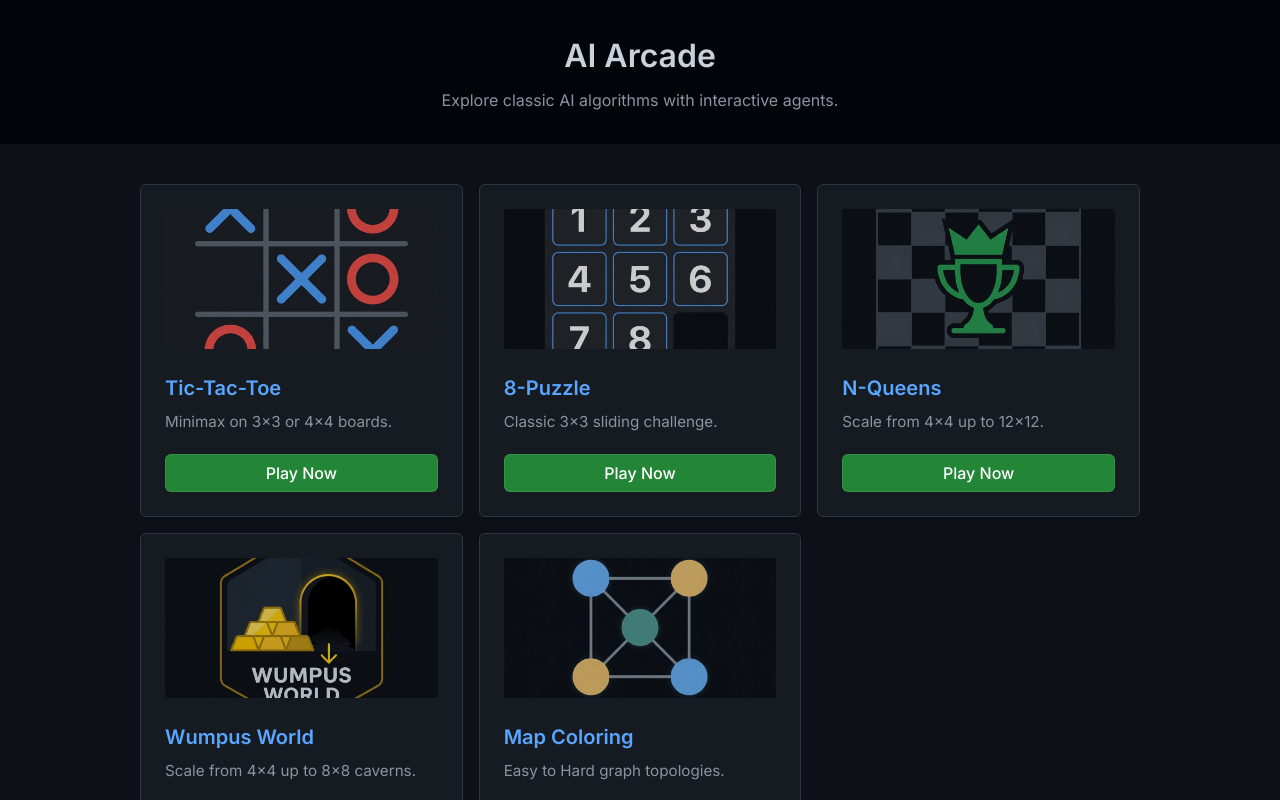
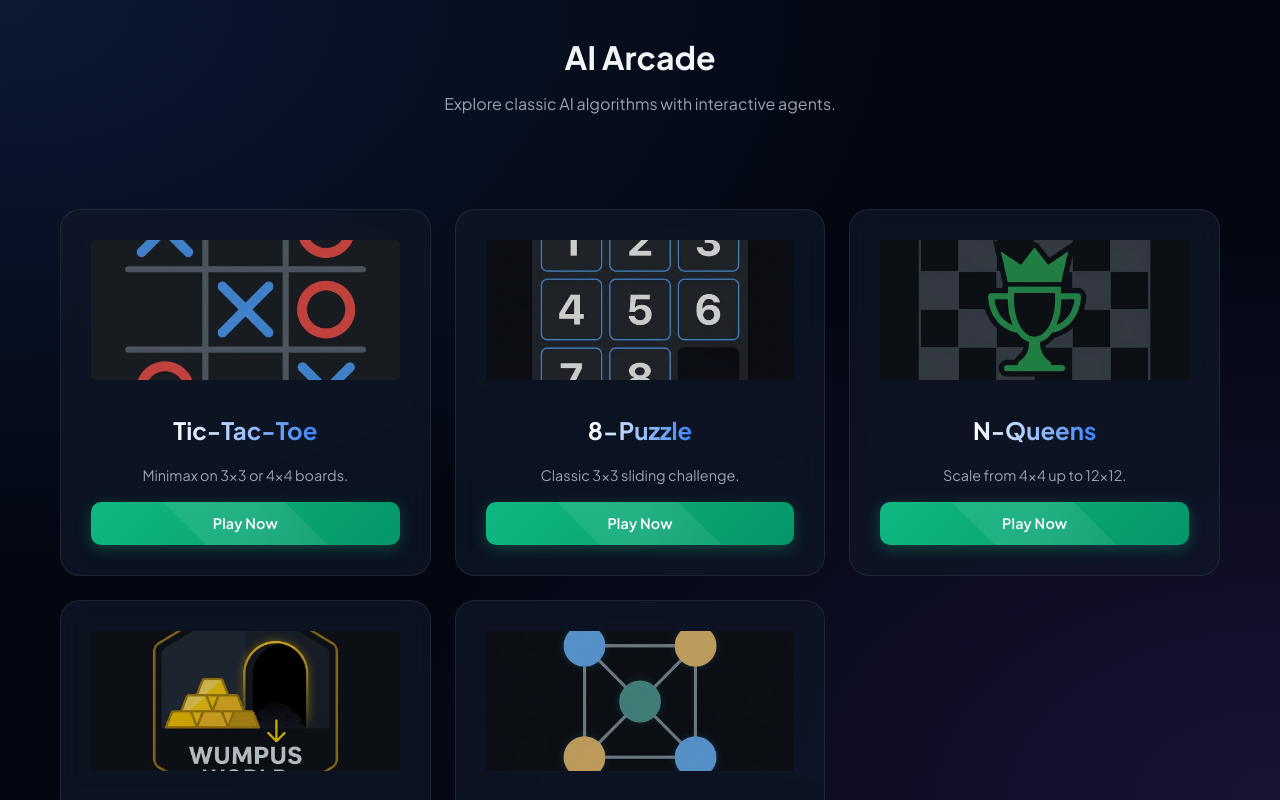
Before and after one commit to NamanRai64/Board-Games, a React (Vite) app in the folder ai-games/: page / in a window 1280 px wide. Shown: the top 800 px of the page. Built offline with nearby package versions, Linux system fonts and the light colour scheme.

Commit message:
glossy UI

```diff
--- a/ai-games/src/components.jsx
+++ b/ai-games/src/components.jsx
@@ -17,9 +17,38 @@ export function StatusBanner({ status, message }) {
   if (status === 'thinking') typeClass = 'thinking';
 
   return (
-    <div className={`glass-panel status-banner ${typeClass}`} style={{ textAlign: 'left', marginBottom: '20px', fontWeight: '600', padding: '12px 16px', display: 'flex', alignItems: 'center' }}>
-      {status === 'thinking' ? <BrainCircuit size={18} className="spin" style={{ marginRight: '10px' }} /> : null}
-      <span>{message}</span>
+    <div className={`glass-panel status-banner ${typeClass}`} style={{
+      textAlign: 'left',
+      marginBottom: '20px',
+      fontWeight: '600',
+      padding: '16px 20px',
+      display: 'flex',
+      alignItems: 'center',
+      borderLeftWidth: '6px',
+      gap: '12px'
+    }}>
+      {status === 'thinking' ? <BrainCircuit size={20} className="spin" style={{ color: 'var(--color-warning)' }} /> : null}
+      <span style={{ fontSize: '1rem', letterSpacing: '0.01em' }}>{message}</span>
+    </div>
+  );
+}
+
+export function SessionStats({ stats }) {
+  if (!stats) return null;
+  return (
+    <div className="glass-panel" style={{ padding: '12px 20px', marginBottom: '24px', display: 'flex', justifyContent: 'center', gap: '32px' }}>
+      <div style={{ textAlign: 'center' }}>
+        <div style={{ color: 'var(--color-text-muted)', fontSize: '0.75rem', textTransform: 'uppercase', marginBottom: '4px' }}>Wins</div>
+        <div style={{ color: 'var(--color-primary)', fontSize: '1.25rem', fontWeight: '700' }}>{stats.wins}</div>
+      </div>
+      <div style={{ textAlign: 'center' }}>
+        <div style={{ color: 'var(--color-text-muted)', fontSize: '0.75rem', textTransform: 'uppercase', marginBottom: '4px' }}>Losses</div>
+        <div style={{ color: 'var(--color-alert)', fontSize: '1.25rem', fontWeight: '700' }}>{stats.losses}</div>
+      </div>
+      <div style={{ textAlign: 'center' }}>
+        <div style={{ color: 'var(--color-text-muted)', fontSize: '0.75rem', textTransform: 'uppercase', marginBottom: '4px' }}>Draws</div>
+        <div style={{ color: 'var(--color-link)', fontSize: '1.25rem', fontWeight: '700' }}>{stats.draws}</div>
+      </div>
     </div>
   );
 }
@@ -50,46 +79,65 @@ export function AgentLogPanel({ moveResults, onStep, onAutoSolve, isAuto, title
   const showControls = onStep && onAutoSolve;
 
   return (
-    <div className="glass-panel" style={{ marginTop: '24px', backgroundColor: 'var(--color-bg)' }}>
-      <h3 style={{ display: 'flex', alignItems: 'center', gap: '8px', color: 'var(--color-text-main)', marginBottom: '16px', fontSize: '1rem' }}>
-        <Bot size={18} /> {title}
-      </h3>
+    <div className="glass-panel" style={{ marginTop: '32px' }}>
+      <div style={{ display: 'flex', justifyContent: 'space-between', alignItems: 'center', marginBottom: '20px' }}>
+        <h3 style={{ display: 'flex', alignItems: 'center', gap: '10px', color: 'var(--color-text-main)', fontSize: '1rem', margin: 0 }}>
+          <Bot size={20} className={isAuto === 'pva' ? 'spin' : ''} />
+          {title}
+        </h3>
+        {isAuto === 'pva' && <span className="mono" style={{ color: 'var(--color-link)', fontSize: '0.7rem', padding: '2px 8px', background: 'rgba(59, 130, 246, 0.1)', borderRadius: '10px' }}>LIVE_THINKING</span>}
+      </div>
 
       {showControls && !isAuto.toString().includes('pva') && (
-        <div style={{ display: 'flex', gap: '8px', marginBottom: '16px' }}>
+        <div style={{ display: 'flex', gap: '10px', marginBottom: '20px' }}>
           <button className="btn" onClick={onStep} disabled={isAuto} title="Calculate and take 1 move">
-            <Play size={14} /> Step
+            <Play size={16} /> Step
           </button>
           <button className="btn btn-primary" onClick={onAutoSolve} disabled={isAuto}>
-            <FastForward size={14} /> Auto-Solve
+            <FastForward size={16} /> Auto-Solve
           </button>
         </div>
       )}
 
-      {isAuto === 'pva' && (
-        <div style={{ color: 'var(--color-link)', marginBottom: '16px', fontSize: '0.85rem', display: 'flex', alignItems: 'center', gap: '6px' }}>
-          <BrainCircuit size={14} className="spin" /> Agent is playing...
-        </div>
-      )}
-
-      <div style={{ background: '#010409', padding: '12px', border: '1px solid var(--color-panel-border)', borderRadius: '6px', maxHeight: '180px', overflowY: 'auto' }}>
-        <div style={{ color: 'var(--color-text-muted)', marginBottom: '8px', fontSize: '0.75rem', fontWeight: '600' }}>LATEST AI LOG</div>
+      <div style={{
+        background: 'rgba(0,0,0,0.4)',
+        padding: '16px',
+        border: '1px solid var(--color-border)',
+        borderRadius: '12px',
+        maxHeight: '220px',
+        overflowY: 'auto'
+      }}>
+        <div style={{ color: 'var(--color-text-muted)', marginBottom: '12px', fontSize: '0.7rem', fontWeight: '700', letterSpacing: '0.05em' }}>AI DECISION MATRIX</div>
         {moveResults.sorted && moveResults.sorted.map((m, idx) => {
           const mStr = JSON.stringify(m.move);
           const chosenStr = JSON.stringify(moveResults.chosen?.move);
           const isChosen = mStr === chosenStr;
 
-          let color = 'var(--color-text-muted)';
+          let color = 'rgba(255,255,255,0.4)';
           let fontWeight = '400';
+          let background = 'transparent';
           if (isChosen) {
-            color = 'var(--color-primary)';
+            color = '#fff';
             fontWeight = '600';
+            background = 'rgba(16, 185, 129, 0.1)';
           }
 
           return (
-            <div key={idx} style={{ color, fontWeight, display: 'flex', justifyContent: 'space-between', padding: '4px 0', fontFamily: 'var(--mono)', fontSize: '0.8rem', borderBottom: '1px solid #1c2128' }}>
-              <span>{isChosen ? '→ ' : '  '}Move: {mStr}</span>
-              <span>Score: {m.score}</span>
+            <div key={idx} style={{
+              color,
+              fontWeight,
+              display: 'flex',
+              justifyContent: 'space-between',
+              padding: '6px 10px',
+              fontFamily: 'var(--mono)',
+              fontSize: '0.8rem',
+              borderRadius: '6px',
+              marginBottom: '2px',
+              backgroundColor: background,
+              border: isChosen ? '1px solid rgba(16, 185, 129, 0.2)' : '1px solid transparent'
+            }}>
+              <span>{isChosen ? '→ ' : '  '}{mStr}</span>
+              <span>{m.score.toFixed(2)}</span>
             </div>
           );
         })}
--- a/ai-games/src/index.css
+++ b/ai-games/src/index.css
@@ -1,19 +1,23 @@
-@import url('https://fonts.googleapis.com/css2?family=Inter:wght@400;500;600;700&family=JetBrains+Mono:wght@400;700&display=swap');
+@import url('https://fonts.googleapis.com/css2?family=Plus+Jakarta+Sans:wght@400;500;600;700&family=JetBrains+Mono:wght@400;700&display=swap');
 
 :root {
-  /* GitHub Dark Dimmed / Dark Theme Palette */
-  --color-bg: #0d1117;
-  --color-panel: #161b22;
-  --color-panel-border: #30363d;
-  --color-primary: #238636; /* GitHub Success Green */
-  --color-primary-hover: #2ea043;
-  --color-link: #58a6ff; /* GitHub Blue */
-  --color-accent: #1f6feb;
-  --color-alert: #da3633; /* GitHub Danger Red */
-  --color-warning: #d29922; /* GitHub Warning Yellow */
-  --color-text-main: #c9d1d9;
-  --color-text-muted: #8b949e;
-  --color-header-bg: #010409;
+  /* Ultra-Premium Dark Glossy Palette */
+  --color-bg: #030712;
+  --color-surface: rgba(17, 24, 39, 0.7);
+  --color-surface-hover: rgba(31, 41, 55, 0.8);
+  --color-border: rgba(255, 255, 255, 0.08);
+  --color-primary: #10b981; /* Emerald Green */
+  --color-link: #3b82f6; /* Blue */
+  --color-accent: #8b5cf6; /* Violet */
+  --color-glow-primary: rgba(16, 185, 129, 0.3);
+  --color-glow-link: rgba(59, 130, 246, 0.3);
+  --color-alert: #ef4444; /* Rose Red */
+  --color-warning: #f59e0b; /* Amber */
+  --color-text-main: #f3f4f6;
+  --color-text-muted: #9ca3af;
+  --glass-bg: rgba(255, 255, 255, 0.03);
+  --glass-border: rgba(255, 255, 255, 0.1);
+  --header-bg: rgba(3, 7, 18, 0.8);
 }
 
 * {
@@ -23,207 +27,253 @@
 }
 
 body {
-  font-family: 'Inter', -apple-system, BlinkMacSystemFont, "Segoe UI", Helvetica, Arial, sans-serif;
+  font-family: 'Plus Jakarta Sans', sans-serif;
   background-color: var(--color-bg);
+  background-image:
+    radial-gradient(at 0% 0%, rgba(59, 130, 246, 0.15) 0px, transparent 50%),
+    radial-gradient(at 100% 100%, rgba(139, 92, 246, 0.15) 0px, transparent 50%);
+  background-attachment: fixed;
   color: var(--color-text-main);
   min-height: 100vh;
-  margin: 0;
-  padding: 0;
-  line-height: 1.5;
+  line-height: 1.6;
+  overflow-x: hidden;
 }
 
 code, pre, .mono {
   font-family: 'JetBrains Mono', monospace;
 }
 
-h1, h2, h3, h4, h5, h6 {
-  font-weight: 600;
+/* Glossy Glass Panel */
+.glass-panel {
+  background: var(--color-surface);
+  backdrop-filter: blur(16px);
+  -webkit-backdrop-filter: blur(16px);
+  border: 1px solid var(--color-border);
+  border-radius: 16px;
+  padding: 24px;
+  box-shadow: 0 8px 32px 0 rgba(0, 0, 0, 0.8);
+  transition: all 0.3s ease;
 }
 
-/* Glassmorphic/Panel Styles */
-.glass-panel {
-  background: var(--color-panel);
-  border: 1px solid var(--color-panel-border);
-  border-radius: 6px;
-  padding: 20px;
+.glass-panel:hover {
+  border-color: rgba(255, 255, 255, 0.15);
+  box-shadow: 0 12px 48px 0 rgba(0, 0, 0, 0.9);
 }
 
-/* Custom Warning Popup */
-.custom-popup {
-  position: fixed;
-  top: 20px;
-  left: 50%;
-  transform: translateX(-50%);
-  z-index: 9999;
-  background: var(--color-panel);
-  border: 1px solid var(--color-warning);
-  color: var(--color-warning);
-  padding: 12px 24px;
-  border-radius: 6px;
-  box-shadow: 0 8px 24px rgba(0,0,0,0.5);
-  font-weight: 500;
-  display: flex;
-  align-items: center;
-  gap: 10px;
-  animation: slideDown 0.3s ease-out;
-}
-
-@keyframes slideDown {
-  from { top: -50px; opacity: 0; }
-  to { top: 20px; opacity: 1; }
-}
-
-/* Base Buttons */
+/* Base Buttons with Glossy Shine */
 .btn {
+  position: relative;
+  overflow: hidden;
   font-family: inherit;
-  font-weight: 500;
-  background: #21262d;
+  font-weight: 600;
+  background: rgba(255, 255, 255, 0.05);
   color: var(--color-text-main);
-  border: 1px solid var(--color-panel-border);
-  padding: 6px 16px;
-  border-radius: 6px;
+  border: 1px solid var(--color-border);
+  padding: 10px 20px;
+  border-radius: 10px;
   cursor: pointer;
-  transition: 0.2s cubic-bezier(0.3, 0, 0.5, 1);
+  transition: all 0.25s cubic-bezier(0.4, 0, 0.2, 1);
   display: inline-flex;
   align-items: center;
   justify-content: center;
-  gap: 8px;
+  gap: 10px;
+  font-size: 0.9rem;
+  letter-spacing: 0.01em;
+}
+
+.btn::after {
+  content: "";
+  position: absolute;
+  top: -50%;
+  left: -50%;
+  width: 200%;
+  height: 200%;
+  background: linear-gradient(45deg, transparent, rgba(255,255,255,0.1), transparent);
+  transform: rotate(45deg);
+  transition: 0.5s;
+  pointer-events: none;
+}
+
+.btn:hover::after {
+  left: 100%;
 }
 
 .btn:hover:not(:disabled) {
-  background: #30363d;
-  border-color: #8b949e;
+  background: rgba(255, 255, 255, 0.1);
+  border-color: rgba(255, 255, 255, 0.3);
+  transform: translateY(-2px);
+  box-shadow: 0 4px 12px rgba(0, 0, 0, 0.3);
+}
+
+.btn:active:not(:disabled) {
+  transform: translateY(0);
 }
 
 .btn:disabled {
-  opacity: 0.5;
+  opacity: 0.4;
   cursor: not-allowed;
 }
 
 .btn-primary {
-  background-color: var(--color-primary);
-  border-color: rgba(240, 246, 252, 0.1);
-  color: #ffffff;
+  background: linear-gradient(135deg, var(--color-primary), #059669);
+  border: none;
+  color: white;
+  box-shadow: 0 4px 15px var(--color-glow-primary);
 }
 
 .btn-primary:hover:not(:disabled) {
-  background-color: var(--color-primary-hover);
-  border-color: rgba(240, 246, 252, 0.1);
+  background: linear-gradient(135deg, #34d399, var(--color-primary));
+  box-shadow: 0 6px 20px rgba(16, 185, 129, 0.5);
 }
 
 .btn-secondary {
   color: var(--color-link);
+  background: rgba(59, 130, 246, 0.1);
+  border-color: rgba(59, 130, 246, 0.2);
 }
 
 .btn-secondary:hover:not(:disabled) {
-  background: #30363d;
+  background: rgba(59, 130, 246, 0.2);
+  border-color: var(--color-link);
 }
 
-/* Board Game Grid Basics */
-.board-grid {
-  display: grid;
-  gap: 4px;
-  margin: 20px auto;
-  background-color: var(--color-panel-border);
-  padding: 4px;
-  border-radius: 6px;
-}
-
-.cell {
-  background: var(--color-bg);
-  border: 1px solid transparent;
-  display: flex;
-  align-items: center;
-  justify-content: center;
-  font-size: 1.5rem;
-  font-weight: 600;
-  cursor: pointer;
-  transition: 0.2s;
-  border-radius: 4px;
-  color: var(--color-text-main);
-  aspect-ratio: 1/1;
-}
-
-.cell:hover:not(:disabled) {
-  background-color: var(--color-panel);
-}
-
-.cell.active {
-  color: var(--color-link);
-}
-
-/* Scrollbar */
-::-webkit-scrollbar {
-  width: 12px;
-}
-
-::-webkit-scrollbar-track {
-  background: var(--color-bg);
-}
-
-::-webkit-scrollbar-thumb {
-  background: #30363d;
-  border-radius: 6px;
-  border: 3px solid var(--color-bg);
-}
-
-::-webkit-scrollbar-thumb:hover {
-  background: #484f58;
-}
-
-/* Home Menu Cards */
+/* Home Menu Glossy Cards */
 .menu-grid {
   display: grid;
-  grid-template-columns: repeat(auto-fit, minmax(300px, 1fr));
-  gap: 16px;
-  max-width: 1000px;
+  grid-template-columns: repeat(auto-fit, minmax(280px, 1fr));
+  gap: 24px;
+  max-width: 1200px;
   margin: 0 auto;
+  padding: 20px;
 }
 
 .menu-card {
-  background: var(--color-panel);
-  border: 1px solid var(--color-panel-border);
-  border-radius: 6px;
-  padding: 24px;
-  text-align: left;
+  background: var(--color-surface);
+  backdrop-filter: blur(12px);
+  border: 1px solid var(--color-border);
+  border-radius: 20px;
+  padding: 30px;
+  text-align: center;
   cursor: pointer;
-  transition: 0.2s;
+  transition: all 0.4s cubic-bezier(0.175, 0.885, 0.32, 1.275);
   display: flex;
   flex-direction: column;
-  gap: 8px;
+  align-items: center;
+  gap: 15px;
 }
 
 .menu-card:hover {
-  border-color: #8b949e;
-  background-color: #1c2128;
+  transform: translateY(-10px) scale(1.02);
+  border-color: var(--color-link);
+  box-shadow: 0 20px 40px rgba(0, 0, 0, 0.4), 0 0 20px rgba(59, 130, 246, 0.2);
 }
 
 .menu-card h3 {
-  color: var(--color-link);
-  font-size: 1.25rem;
+  background: linear-gradient(to right, #fff, var(--color-link));
+  -webkit-background-clip: text;
+  -webkit-text-fill-color: transparent;
+  font-size: 1.5rem;
+  font-weight: 700;
 }
 
 .menu-card p {
   color: var(--color-text-muted);
-  font-size: 0.95rem;
-  margin-bottom: 12px;
+  font-size: 0.9rem;
 }
 
-/* Status Banner Override */
+/* Game Grids & Cells */
+.board-grid {
+  gap: 8px;
+  background: rgba(255, 255, 255, 0.03);
+  padding: 12px;
+  border-radius: 12px;
+  border: 1px solid var(--color-border);
+}
+
+.cell {
+  background: rgba(255, 255, 255, 0.05);
+  border: 1px solid var(--color-border);
+  border-radius: 10px;
+  transition: all 0.2s ease;
+  box-shadow: inset 0 0 10px rgba(0,0,0,0.2);
+}
+
+.cell:hover:not(:disabled) {
+  background: rgba(255, 255, 255, 0.1);
+  border-color: rgba(255, 255, 255, 0.3);
+  transform: scale(1.02);
+}
+
+.cell.active {
+  background: rgba(59, 130, 246, 0.1);
+  border-color: var(--color-link);
+  box-shadow: 0 0 15px var(--color-glow-link);
+}
+
+/* Animated Title */
+.arcade-title {
+  font-size: 3.5rem;
+  font-weight: 800;
+  text-transform: uppercase;
+  letter-spacing: -2px;
+  background: linear-gradient(135deg, #fff 0%, #aaa 50%, var(--color-link) 100%);
+  background-size: 200% auto;
+  -webkit-background-clip: text;
+  -webkit-text-fill-color: transparent;
+  animation: shine 5s linear infinite;
+}
+
+@keyframes shine {
+  to { background-position: 200% center; }
+}
+
+/* Status Banner Gloss */
 .status-banner {
-  font-size: 0.95rem;
-  border-left: 4px solid var(--color-link);
-  background: rgba(88, 166, 255, 0.1);
+  border-radius: 12px;
+  overflow: hidden;
+  position: relative;
 }
-.status-banner.win {
-  border-left-color: var(--color-primary);
-  background: rgba(35, 134, 54, 0.1);
+
+.status-banner::before {
+  content: "";
+  position: absolute;
+  top: 0; left: 0; right: 0; height: 50%;
+  background: linear-gradient(rgba(255,255,255,0.1), transparent);
+  pointer-events: none;
 }
-.status-banner.lose {
-  border-left-color: var(--color-alert);
-  background: rgba(218, 54, 51, 0.1);
+
+.status-banner.win { border-color: var(--color-primary); background: rgba(16, 185, 129, 0.1); }
+.status-banner.lose { border-color: var(--color-alert); background: rgba(239, 68, 68, 0.1); }
+.status-banner.thinking { border-color: var(--color-warning); background: rgba(245, 158, 11, 0.1); }
+
+/* Custom Popup Gloss */
+.custom-popup {
+  background: rgba(17, 24, 39, 0.9);
+  backdrop-filter: blur(20px);
+  border: 1px solid var(--color-warning);
+  box-shadow: 0 0 30px rgba(245, 158, 11, 0.3);
 }
-.status-banner.thinking {
-  border-left-color: var(--color-warning);
-  background: rgba(210, 153, 34, 0.1);
+
+/* Scrollbar Styling */
+::-webkit-scrollbar { width: 8px; }
+::-webkit-scrollbar-track { background: var(--color-bg); }
+::-webkit-scrollbar-thumb {
+  background: rgba(255, 255, 255, 0.1);
+  border-radius: 10px;
 }
+::-webkit-scrollbar-thumb:hover { background: rgba(255, 255, 255, 0.2); }
+
+/* Animation Utils */
+.spin { animation: spin 2s linear infinite; }
+@keyframes spin { to { transform: rotate(360deg); } }
+
+@keyframes slideDown {
+  from { top: -100px; opacity: 0; }
+  to { top: 20px; opacity: 1; }
+}
+
+.color-dot-active:hover {
+  transform: scale(1.25);
+  border-color: #fff !important;
+  box-shadow: 0 0 15px var(--color-link);
+}
```
Also changed, not shown: ai-games/src/games/TicTacToe.jsx (+41 -20 lines).
